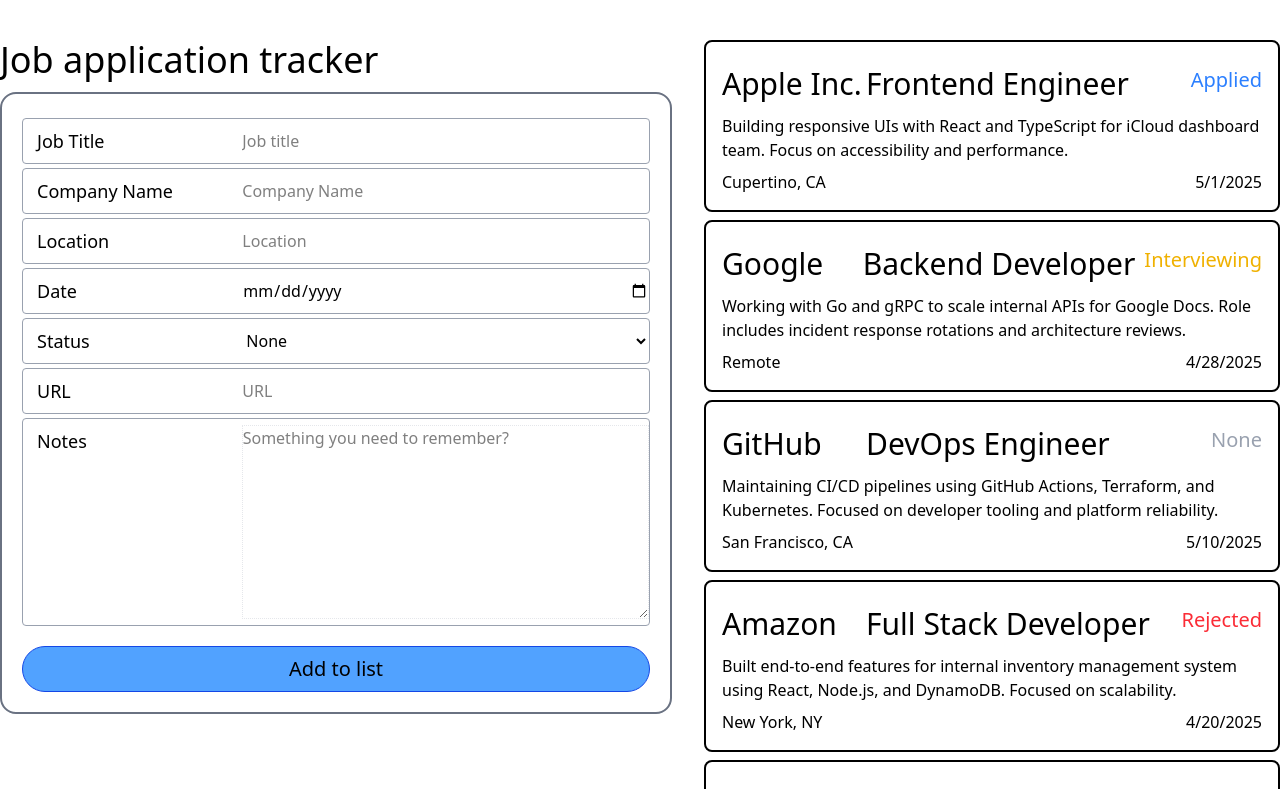
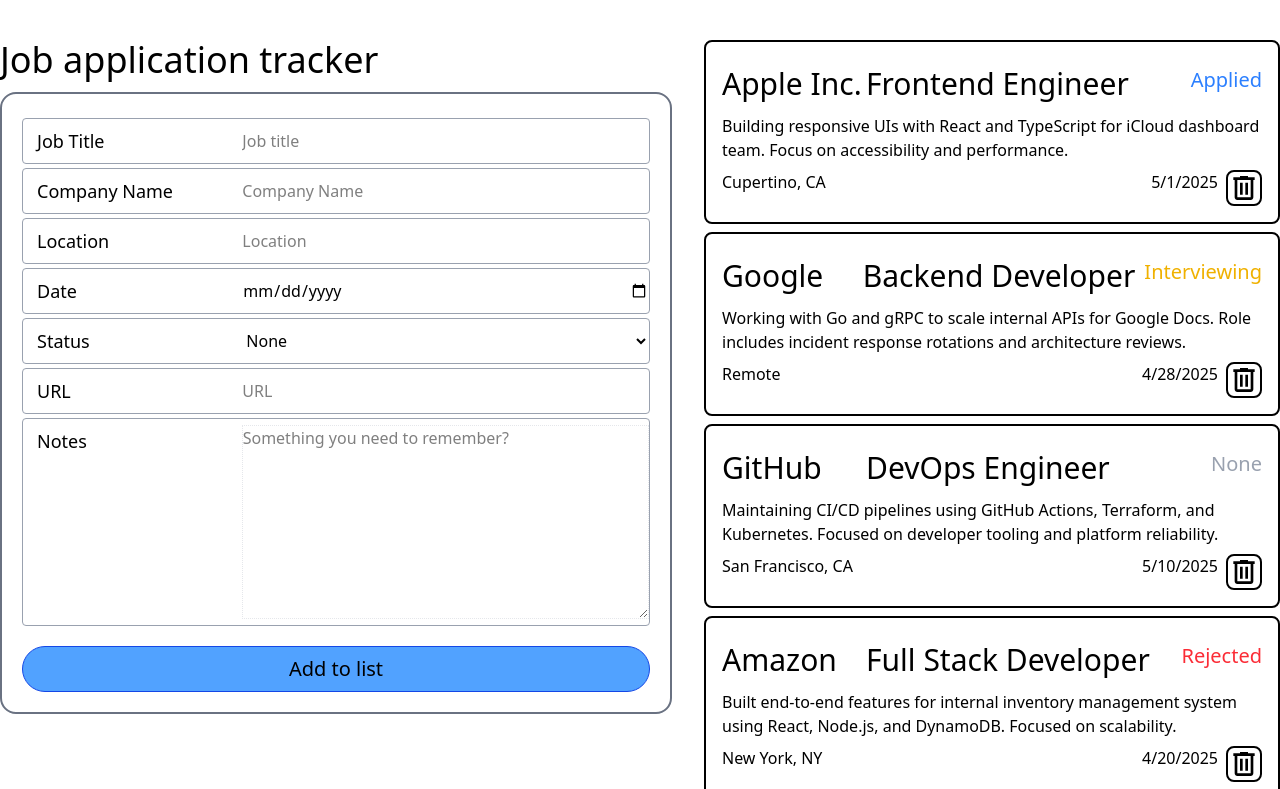
Before and after one commit to gustavoSo3/application-tracker, a React (Vite) app in the folder client/: page / in a window 1280 px wide. Shown: the top 789 px of the page. Built offline with nearby package versions, Linux system fonts and the light colour scheme.

Commit message:
Created a delete buton on the job card component
Nofunctionality so far but will delete entry later on

```diff
--- a/client/src/JobCard.tsx
+++ b/client/src/JobCard.tsx
@@ -52,7 +52,14 @@
 			<div className="pt-2 flex">
 				<div className="flex-none">{location}</div>
 				<div className="flex-1"></div>
-				<div className="flex-none">{appliedDate.toLocaleDateString()}</div>
+				<div className="flex-none flex gap-2">
+					{appliedDate.toLocaleDateString()}
+					<div className="border-2 rounded-lg border-black hover:bg-red-500">
+						<button>
+							<svg className="inline w-8 h-8 hover:text-white hover:fill-current" xmlns="http://www.w3.org/2000/svg" viewBox="0 -960 960 960"><path d="M280-120q-33 0-56.5-23.5T200-200v-520h-40v-80h200v-40h240v40h200v80h-40v520q0 33-23.5 56.5T680-120H280Zm400-600H280v520h400v-520ZM360-280h80v-360h-80v360Zm160 0h80v-360h-80v360ZM280-720v520-520Z"/></svg>
+						</button>
+					</div>
+				</div>
 			</div>
 		</div>
 	)
```
